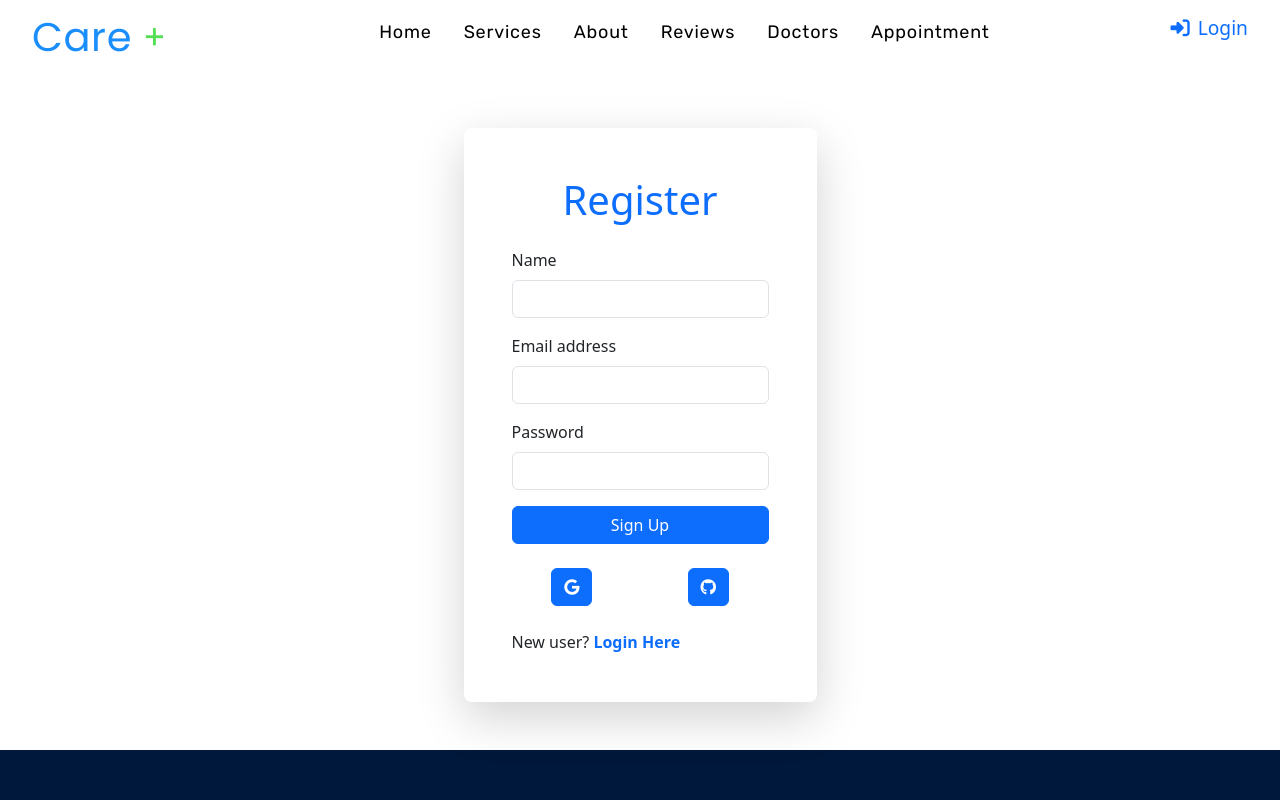
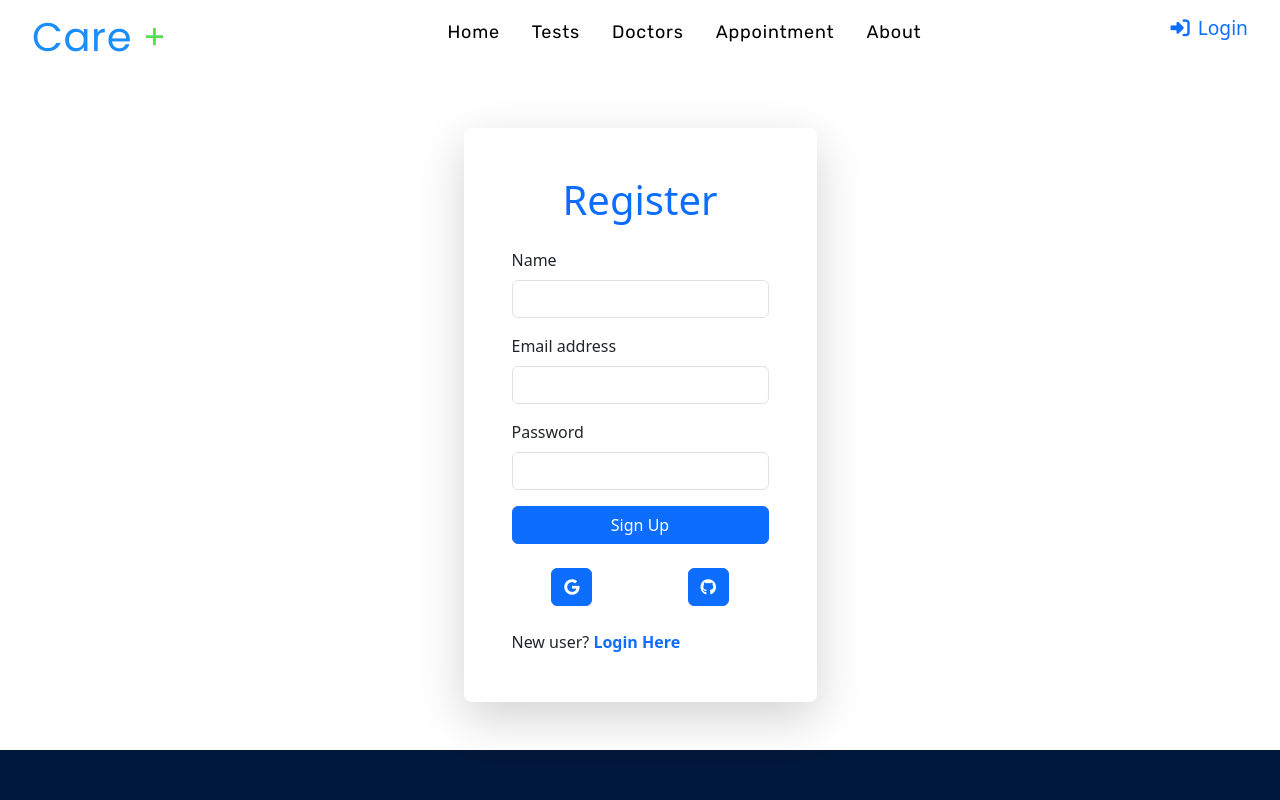
Before and after one commit to Tomkndn/Soul-Care, a React (Create React App) app: page /Health-Plus/register in a window 1280 px wide. Shown: the top 800 px of the page. Built offline with nearby package versions, Linux system fonts and the light colour scheme.

Commit message:
Doctor section added and improved some ui

```diff
--- a/package.json
+++ b/package.json
@@ -1,8 +1,8 @@
 {
-  "name": "health-plus",
+  "name": "care-plus",
   "version": "0.1.0",
   "private": true,
-  "homepage": "https://alkaison.github.io/Health-Plus/",
+  "homepage": "",
   "dependencies": {
     "@fortawesome/fontawesome-free": "^6.5.2",
     "@fortawesome/fontawesome-svg-core": "^6.4.0",
--- a/public/index.html
+++ b/public/index.html
@@ -6,7 +6,7 @@
   <meta name="viewport" content="width=device-width, initial-scale=1.0" />
   <meta name="description" content=" Talk to online doctors and get medical advice, online prescriptions, refills and medical notes within minutes. On-demand healthcare services at your fingertips." />
   <meta name="keywords" content="health plus, healthcare, health care website, personalized healthcare solution, expert doctors, health care partner, personal doctors, medical advice" />
-  <title>Health Plus | Your Trusted Health Partner</title>
+  <title>Care Plus | Your Trusted Health Partner</title>
 
   <!-- Favicon -->
   <link rel="icon" type="image/png" sizes="32x32" href="%PUBLIC_URL%/favicon/favicon-32x32.png" />
--- a/src/App.js
+++ b/src/App.js
@@ -1,22 +1,26 @@
 import React from "react";
 import { BrowserRouter as Router, Routes, Route } from "react-router-dom";
 import "./App.css";
+import Navbar from "./Components/Navbar";
 import Home from "./Pages/Home";
 import Legal from "./Pages/Legal";
 import NotFound from "./Pages/NotFound";
 import Appointment from "./Pages/Appointment";
 import Login from "./Pages/Login";
 import Register from "./Pages/Register";
+import Doctors from "./Pages/Doctors";
 function App() {
   return (
     <div className="App">
       <Router basename="/Health-Plus">
+        <Navbar />
         <Routes>
           <Route path="/" element={<Home />} />
           <Route path="/legal" element={<Legal />} />
           <Route path="/appointment" element={<Appointment />} />
+          <Route path="/doctor" element={<Doctors />} />
           <Route path="/login" element={<Login />} />
-          <Route path="/register" element={<Register/>} />
+          <Route path="/register" element={<Register />} />
           <Route path="*" element={<NotFound />} />
         </Routes>
       </Router>
--- a/src/Components/AppointmentForm.js
+++ b/src/Components/AppointmentForm.js
@@ -1,5 +1,5 @@
 import React, { useState, useEffect } from "react";
-import { Link } from "react-router-dom";
+// import { Link } from "react-router-dom";
 import "../Styles/AppointmentForm.css";
 import { ToastContainer, toast } from "react-toastify";
 
@@ -71,11 +71,11 @@ function AppointmentForm() {
 
   return (
     <div className="appointment-form-section">
-      <h1 className="legal-siteTitle">
+      {/* <h1 className="legal-siteTitle">
         <Link to="/">
           Health <span className="legal-siteSign">+</span>
         </Link>
-      </h1>
+      </h1> */}
 
       <div className="form-container">
         <h2 className="form-title">
--- /dev/null
+++ b/src/Components/Doctor.js
@@ -0,0 +1,34 @@
+import React from "react";
+import { Link } from "react-router-dom";
+
+const Doctor = (props) => {
+  const { name, categories, weekDays, time, fees, pic } = props.doctor;
+  return (
+    <>
+      <div className="col-12 col-md-6 col-lg-4">
+        <div className="card">
+          <img src={pic} className="card-img-top" alt="..." height="200" />
+          <div className="card-body">
+            <h4 className="card-title text-center">{name}</h4>
+            <h6>
+              <i className="fas fa-user-nurse"></i> Title: {categories}
+            </h6>
+            <h6>
+              <i className="fas fa-calendar-week"></i> Open: {weekDays} {time}
+            </h6>
+            <h6>
+              <i className="fas fa-calendar-week"></i> Fee: {fees}$
+            </h6>
+            <Link to="/success" className="text-decoration-none">
+              <button className="default-btn d-block mx-auto">
+                Appointment
+              </button>
+            </Link>
+          </div>
+        </div>
+      </div>
+    </>
+  );
+};
+
+export default Doctor;
--- a/src/Components/Navbar.js
+++ b/src/Components/Navbar.js
@@ -43,36 +43,31 @@ function Navbar() {
           </Link>
         </li>
         <li>
-          <a href="#services" className="navbar-links">
-            Services
-          </a>
+          <Link to="/tests" className="navbar-links">
+            Tests
+          </Link>
         </li>
         <li>
-          <a href="#about" className="navbar-links">
-            About
-          </a>
+          <Link to="/doctor" className="navbar-links">
+            Doctors
+          </Link>
         </li>
         <li>
-          <a href="#reviews" className="navbar-links">
-            Reviews
-          </a>
+          <Link to="/appointment" className="navbar-links">
+            Appointment
+          </Link>
         </li>
         <li>
-          <a href="#doctors" className="navbar-links">
-            Doctors
-          </a>
-        </li>
-        <li>
-          <a href="#doctors" className="navbar-links">
-            Appointment
-          </a>
+          <Link to="/about" className="navbar-links">
+            About
+          </Link>
         </li>
       </ul>
       <Link to="/login" style={linkstyle}>
-      <div >
-                  <i className="fas fa-sign-in-alt me-2"></i>
-                  Login
-      </div>
+        <div>
+          <i className="fas fa-sign-in-alt me-2"></i>
+          Login
+        </div>
       </Link>
 
       {/* Mobile */}
--- /dev/null
+++ b/src/Hooks/useDoctors.js
@@ -0,0 +1,16 @@
+import { useEffect, useState } from "react";
+
+const useDoctors = () => {
+  const [doctors, setDoctors] = useState([]);
+  useEffect(() => {
+    fetch(
+      "https://raw.githubusercontent.com/arifulsajib/fake-data-for-projects/main/healthcare-project/doctors.json"
+    )
+      .then((res) => res.json())
+      .then((data) => setDoctors(data));
+  }, []);
+
+  return [doctors, setDoctors];
+};
+
+export default useDoctors;
--- /dev/null
+++ b/src/Pages/Doctors.js
@@ -0,0 +1,25 @@
+import React from "react";
+import useDoctors from "../Hooks/useDoctors";
+import Doctor from "../Components/Doctor";
+
+const Doctors = () => {
+  const [doctors] = useDoctors();
+
+  return (
+    <div className="my-5">
+      <h2 className="text-center blue-color">Request Appointment</h2>
+      <p className="text-center fs-5">
+        Make sure to make an appointment before visiting our clinic
+      </p>
+      <div className="container">
+        <div className="row g-3">
+          {doctors.map((doctor) => (
+            <Doctor key={doctor.id} doctor={doctor}></Doctor>
+          ))}
+        </div>
+      </div>
+    </div>
+  );
+};
+
+export default Doctors;
--- a/src/Pages/Home.js
+++ b/src/Pages/Home.js
@@ -1,23 +1,20 @@
 import React from "react";
-import Navbar from "../Components/Navbar";
 import Hero from "../Components/Hero";
 import Info from "../Components/Info";
 import About from "../Components/About";
 import BookAppointment from "../Components/BookAppointment";
 import Reviews from "../Components/Reviews";
-import Doctors from "../Components/Doctors";
 import Footer from "../Components/Footer";
 
 function Home() {
   return (
     <div className="home-section">
-      <Navbar />
+
       <Hero />
       <Info />
       <About />
       <BookAppointment />
       <Reviews />
-      <Doctors />
       <Footer />
     </div>
   );
--- a/src/Pages/Login.js
+++ b/src/Pages/Login.js
@@ -1,6 +1,5 @@
 import React, { useState } from "react";
 import { Link } from "react-router-dom";
-import Navbar from "../Components/Navbar";
 import Footer from "../Components/Footer";
 
 const Login = () => {
@@ -10,7 +9,6 @@ const Login = () => {
 
   return (
     <div>
-    <Navbar />
     <div className="container my-5 d-flex justify-content-center">
       <div className="p-5 shadow-lg rounded-3">
         <h1 className="text-primary mb-4 text-center">Login</h1>
@@ -59,7 +57,7 @@ const Login = () => {
           New user?{" "}
           <Link to="/register" className="text-decoration-none fw-bold">
             Register Here
-          </Link> */
+          </Link>
          </div>
       </div>
     </div>
--- a/src/Pages/Register.js
+++ b/src/Pages/Register.js
@@ -1,7 +1,6 @@
 import React from "react";
 import { useState } from "react";
 import { Link } from "react-router-dom";
-import Navbar from "../Components/Navbar";
 import Footer from "../Components/Footer";
 
 
@@ -13,7 +12,6 @@ const Register = () => {
 
   return (
     <div>
-    <Navbar />
     <div className="container my-5 d-flex justify-content-center">
       <div className="p-5 shadow-lg rounded-3">
         <h1 className="text-primary mb-4 text-center">Register</h1>
--- a/src/Styles/Hero.css
+++ b/src/Styles/Hero.css
@@ -55,8 +55,8 @@
   }
 
   .text-appointment-btn:hover {
-    color: #1A8EFD;
-    background-color: transparent;
+    /* color: #1A8EFD; */
+    background-color: #038a07;
     border: 1px solid #1A8EFD;
   }
 
```
